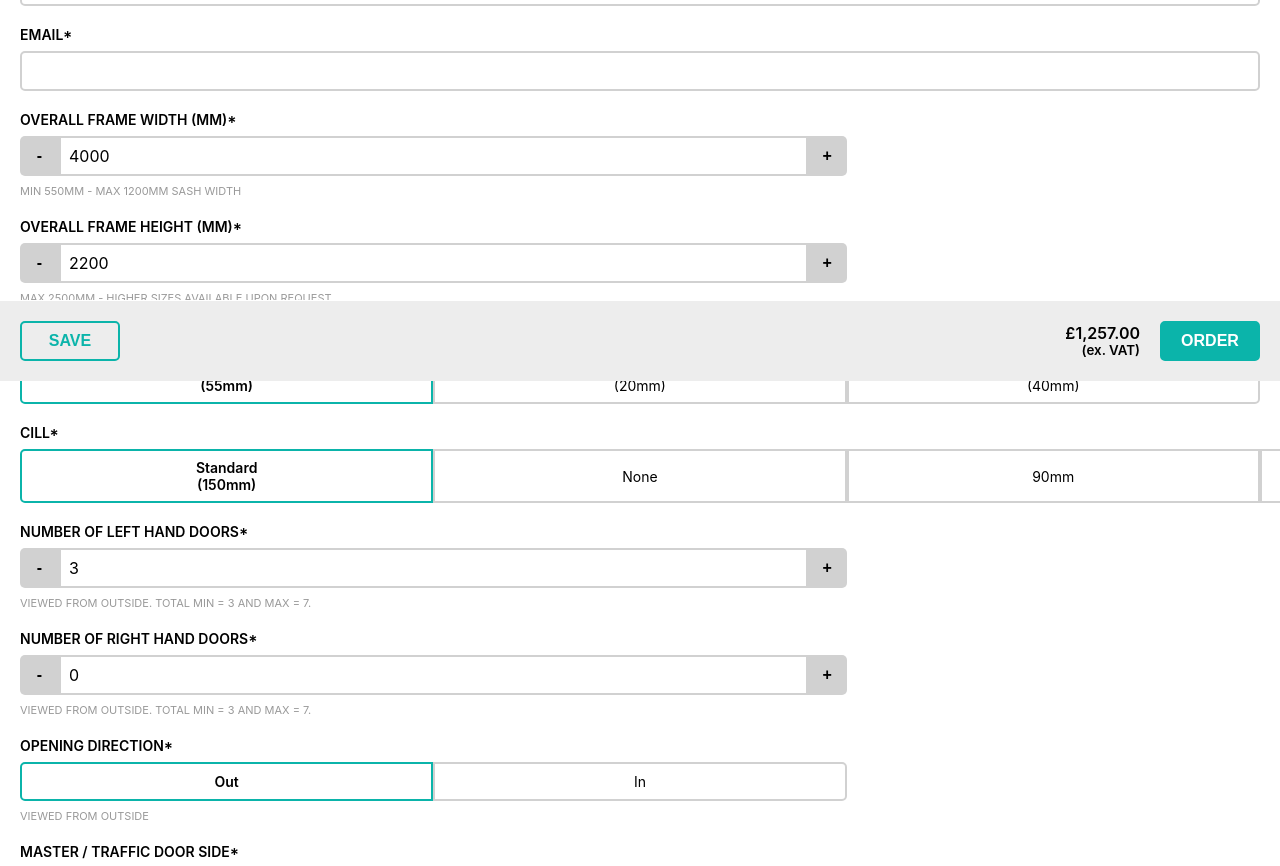
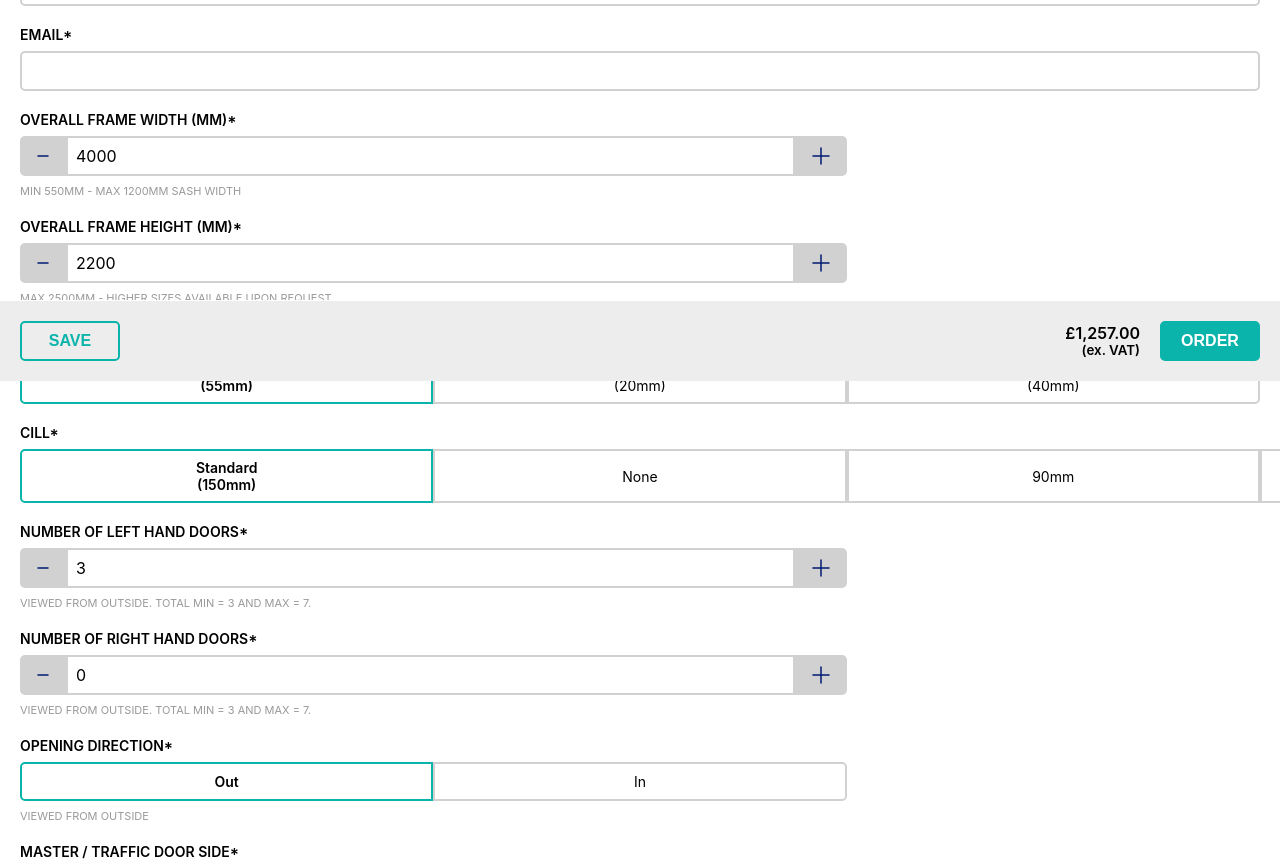
Before and after one commit to adrianjacob/aluna, a Next.js app: page /create in a window 1280 px wide. Shown: the part 419-1285 px from the top of the page. Built offline with nearby package versions, Linux system fonts and the light colour scheme; no server answers; sample sign-in values are in the browser's storage.

Commit message:
tidy up buttons

```diff
--- a/components/Button.module.scss
+++ b/components/Button.module.scss
@@ -1,6 +1,6 @@
 .button {
   font-weight: 600;
-  min-width: 39px;
+  // min-width: 39px;
   border: 0px;
   background: #d1d1d1;
   border-radius: 5px;
@@ -8,6 +8,9 @@
   text-transform: uppercase;
   padding: 9px 15px;
   color: inherit;
+  display: flex;
+  align-items: center;
+  justify-content: center;
 }
 
 .primary {
@@ -36,9 +39,17 @@
 .decrement {
   border-top-right-radius: 0;
   border-bottom-right-radius: 0;
+  border: 2px solid transparent;
+  &:hover {
+    border: 2px solid #0bb4aa;
+  }
 }
 
 .increment {
   border-top-left-radius: 0;
   border-bottom-left-radius: 0;
+  border: 2px solid transparent;
+  &:hover {
+    border: 2px solid #0bb4aa;
+  }
 }
--- a/pages/create.tsx
+++ b/pages/create.tsx
@@ -282,13 +282,26 @@ const Draft: React.FC = () => {
                     type="button"
                     onClick={() => {
                       setFrameWidth((frameWidth) => +frameWidth - 5);
-                      frameWidthRef.current?.focus();
+                      // frameWidthRef.current?.focus();
                     }}
                     tabIndex={-1}
                     className="decrement"
                     variant="tertiary"
                   >
-                    -
+                    <svg
+                      xmlns="http://www.w3.org/2000/svg"
+                      width="12"
+                      height="2"
+                      fill="none"
+                    >
+                      <path
+                        stroke="#001A72"
+                        stroke-linecap="round"
+                        stroke-linejoin="round"
+                        stroke-width="1.5"
+                        d="M1 1h10"
+                      />
+                    </svg>
                   </Button>
                   <Input
                     onChange={(e) => setFrameWidth(e.target.value)}
@@ -305,13 +318,26 @@ const Draft: React.FC = () => {
                     type="button"
                     onClick={() => {
                       setFrameWidth((frameWidth) => +frameWidth + 5);
-                      frameWidthRef.current?.focus();
+                      // frameWidthRef.current?.focus();
                     }}
                     tabIndex={-1}
                     className="increment"
                     variant="tertiary"
                   >
-                    +
+                    <svg
+                      xmlns="http://www.w3.org/2000/svg"
+                      width="18"
+                      height="18"
+                      fill="none"
+                    >
+                      <path
+                        stroke="#001A72"
+                        stroke-linecap="round"
+                        stroke-linejoin="round"
+                        stroke-width="1.5"
+                        d="M1 9h16M9 1v16"
+                      />
+                    </svg>
                   </Button>
                 </Field.Flex>
               </Field>
@@ -322,13 +348,26 @@ const Draft: React.FC = () => {
                     type="button"
                     onClick={() => {
                       setFrameHeight((frameHeight) => +frameHeight - 5);
-                      frameHeightRef.current?.focus();
+                      // frameHeightRef.current?.focus();
                     }}
                     tabIndex={-1}
                     className="decrement"
                     variant="tertiary"
                   >
-                    -
+                    <svg
+                      xmlns="http://www.w3.org/2000/svg"
+                      width="12"
+                      height="2"
+                      fill="none"
+                    >
+                      <path
+                        stroke="#001A72"
+                        stroke-linecap="round"
+                        stroke-linejoin="round"
+                        stroke-width="1.5"
+                        d="M1 1h10"
+                      />
+                    </svg>
                   </Button>
                   <Input
                     onChange={(e) => setFrameHeight(e.target.value)}
@@ -348,13 +387,26 @@ const Draft: React.FC = () => {
                       setFrameHeight((frameHeight) =>
                         Math.min(+frameHeight + 5, 2500)
                       );
-                      frameHeightRef.current?.focus();
+                      // frameHeightRef.current?.focus();
                     }}
                     tabIndex={-1}
                     className="increment"
                     variant="tertiary"
                   >
-                    +
+                    <svg
+                      xmlns="http://www.w3.org/2000/svg"
+                      width="18"
+                      height="18"
+                      fill="none"
+                    >
+                      <path
+                        stroke="#001A72"
+                        stroke-linecap="round"
+                        stroke-linejoin="round"
+                        stroke-width="1.5"
+                        d="M1 9h16M9 1v16"
+                      />
+                    </svg>
                   </Button>
                 </Field.Flex>
               </Field>
@@ -442,7 +494,20 @@ const Draft: React.FC = () => {
                     className="decrement"
                     variant="tertiary"
                   >
-                    -
+                    <svg
+                      xmlns="http://www.w3.org/2000/svg"
+                      width="12"
+                      height="2"
+                      fill="none"
+                    >
+                      <path
+                        stroke="#001A72"
+                        stroke-linecap="round"
+                        stroke-linejoin="round"
+                        stroke-width="1.5"
+                        d="M1 1h10"
+                      />
+                    </svg>
                   </Button>
                   <Input
                     type="number"
@@ -483,7 +548,20 @@ const Draft: React.FC = () => {
                     className="increment"
                     variant="tertiary"
                   >
-                    +
+                    <svg
+                      xmlns="http://www.w3.org/2000/svg"
+                      width="18"
+                      height="18"
+                      fill="none"
+                    >
+                      <path
+                        stroke="#001A72"
+                        stroke-linecap="round"
+                        stroke-linejoin="round"
+                        stroke-width="1.5"
+                        d="M1 9h16M9 1v16"
+                      />
+                    </svg>
                   </Button>
                 </Field.Flex>
               </Field>
@@ -501,13 +579,26 @@ const Draft: React.FC = () => {
                         Math.max(+rightDoors - 1, 0)
                       );
 
-                      leftDoorsRef.current?.focus();
+                      // rightDoorsRef.current?.focus();
                     }}
                     tabIndex={-1}
                     className="decrement"
                     variant="tertiary"
                   >
-                    -
+                    <svg
+                      xmlns="http://www.w3.org/2000/svg"
+                      width="12"
+                      height="2"
+                      fill="none"
+                    >
+                      <path
+                        stroke="#001A72"
+                        stroke-linecap="round"
+                        stroke-linejoin="round"
+                        stroke-width="1.5"
+                        d="M1 1h10"
+                      />
+                    </svg>
                   </Button>
                   <Input
                     type="number"
@@ -542,13 +633,26 @@ const Draft: React.FC = () => {
                     type="button"
                     onClick={() => {
                       setRightDoors((rightDoors) => +rightDoors + 1);
-                      rightDoorsRef.current?.focus();
+                      // rightDoorsRef.current?.focus();
                     }}
                     tabIndex={-1}
                     className="increment"
                     variant="tertiary"
                   >
-                    +
+                    <svg
+                      xmlns="http://www.w3.org/2000/svg"
+                      width="18"
+                      height="18"
+                      fill="none"
+                    >
+                      <path
+                        stroke="#001A72"
+                        stroke-linecap="round"
+                        stroke-linejoin="round"
+                        stroke-width="1.5"
+                        d="M1 9h16M9 1v16"
+                      />
+                    </svg>
                   </Button>
                 </Field.Flex>
               </Field>
```
